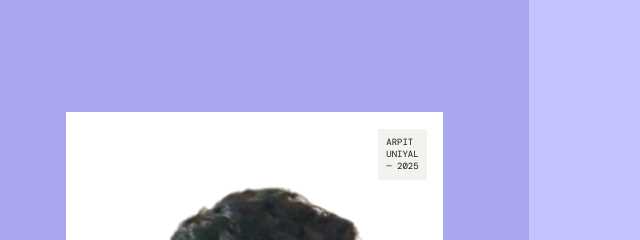
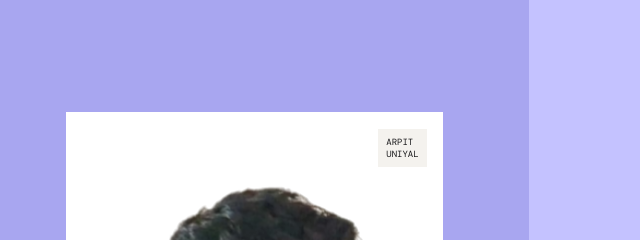
Before and after one commit to ArpitUniyal/arpit-portfolio, a plain HTML site: page index.html in a window 1280 px wide. Shown: the part 900-1140 px from the top of the page, 21-661 px from the left. Drawn offline with nearby package versions, Linux system fonts and the light colour scheme; a web font is replaced by a local one.

Commit message:
Update portrait stamp in about section
Removed the year from the portrait stamp in the about section.

```diff
--- a/index.html
+++ b/index.html
@@ -43,7 +43,7 @@
     </section>
 
     <section id="about" class="about">
-      <div class="about-visual"><div class="portrait-frame"><img class="portrait-photo" src="images/passport_size_photo.png" alt="Arpit Uniyal" /><span class="portrait-stamp">ARPIT<br>UNIYAL<br>— 2025</span></div></div>
+      <div class="about-visual"><div class="portrait-frame"><img class="portrait-photo" src="images/passport_size_photo.png" alt="Arpit Uniyal" /><span class="portrait-stamp">ARPIT<br>UNIYAL<br></span></div></div>
       <div class="about-content section-pad">
         <p class="eyebrow reveal">02 / A little about me</p>
         <h2 class="reveal">I build ideas into <em>useful realities.</em></h2>
```
